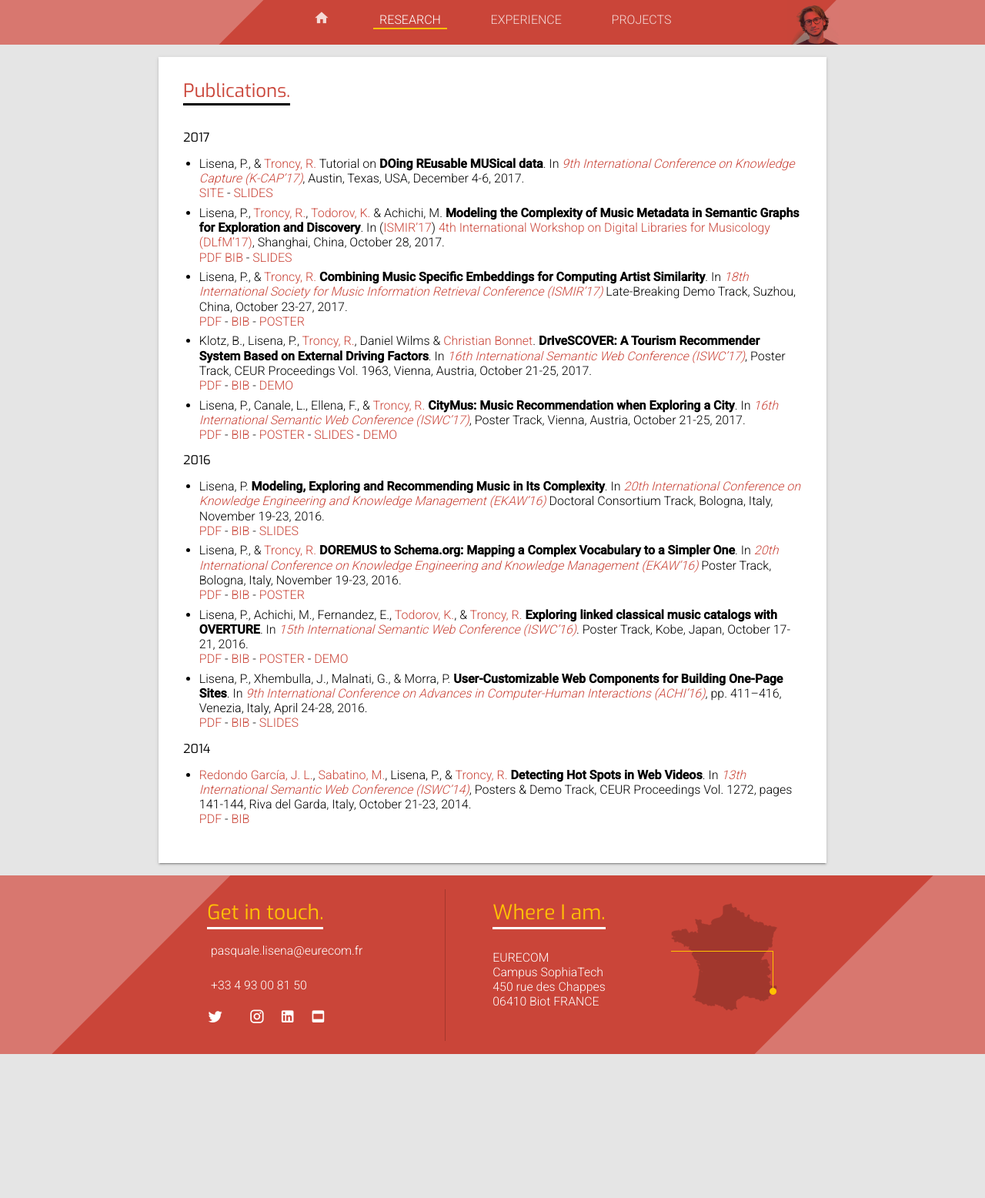
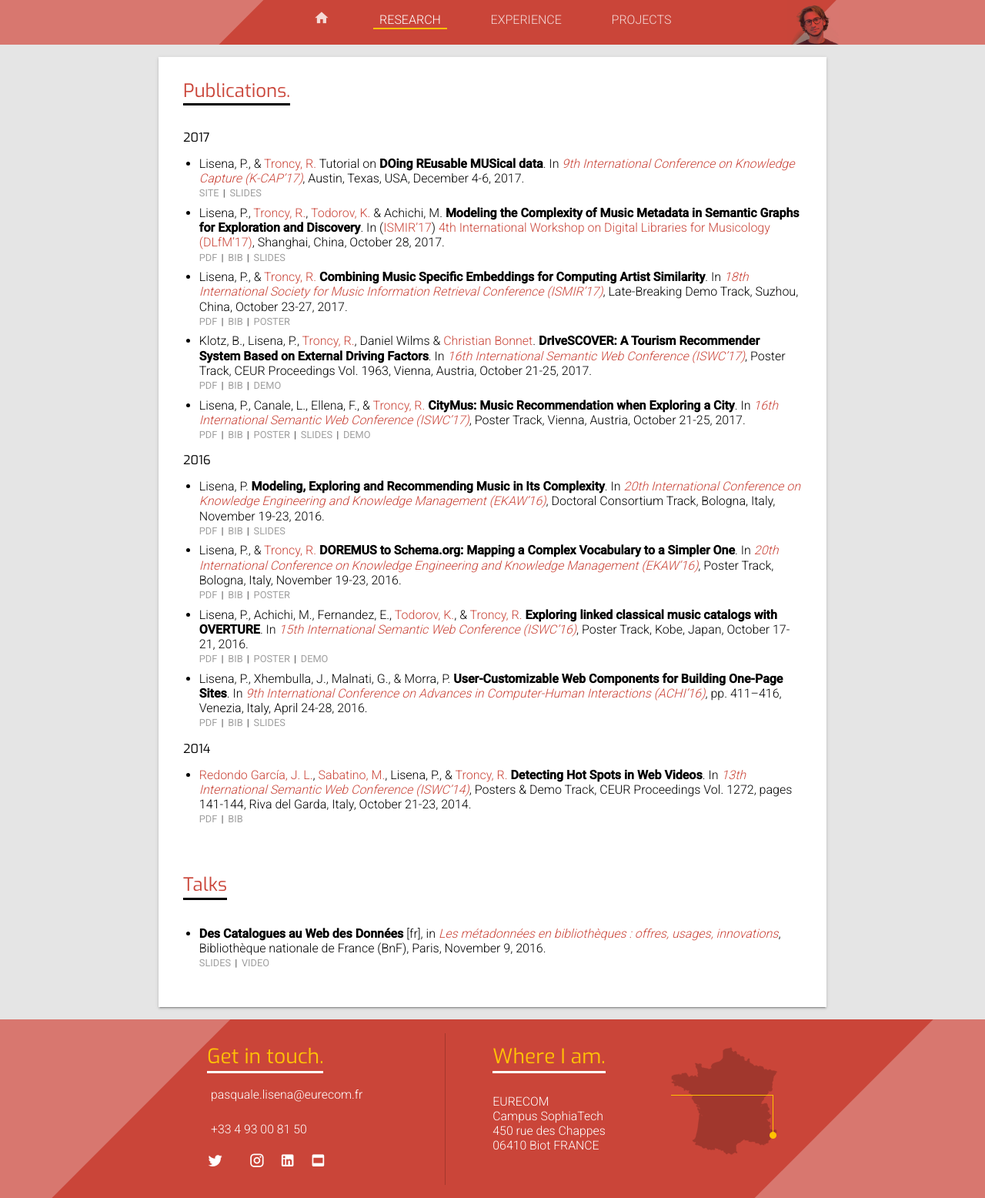
Before and after one commit to pasqLisena/pasqLisena.github.io, a Jekyll site: the page built from research.md, in a window 1280 px wide. Shown: the whole page at 77% size. Built offline with Jekyll 4.4.1, drawn with Linux system fonts in a browser that asks for light colours; nearby versions of some CDN libraries; before the commit the page ends 1369 px from its top, so only the background shows below that.

Commit message:
contents

```diff
--- a/_layouts/default.html
+++ b/_layouts/default.html
@@ -5,7 +5,7 @@
   <meta charset="utf-8">
   <title>{{ page.title }}</title>
   <meta name="author" content="Pasquale Lisena">
-  <meta name="description" content="Personal page of Pasquale Lisena, web engineer and researcher.">
+  <meta name="description" content="{{ page.description }}">
   <meta name="viewport" content="width=device-width, initial-scale=1">
   <meta name="google-site-verification" content="3k-A4xWf0y4Aqrq9-AOD89DWNM0jLBQdeMYODzbnr7E" />
 
@@ -22,7 +22,7 @@
       <div class="box">
         {{ content }}
       </div>
-      <div class="box twitter">
+      <div class="box twitter" id="twitter">
         <a class="twitter-timeline" data-width="400" data-tweet-limit="2" data-link-color="#ca4539" href="https://twitter.com/PasqLisena">Tweets by PasqLisena</a>
         <script async src="//platform.twitter.com/widgets.js" charset="utf-8"></script>
       </div>
--- a/css/style.css
+++ b/css/style.css
@@ -115,6 +115,9 @@ h1 {
   border-bottom: 0.2rem solid #000;
   margin-bottom: 1.4em;
 }
+h1:not(:first-of-type) {
+  margin-top: 2em;
+}
 h2 {
   font-family: 'Exo', sans-serif;
   font-size: 1em;
@@ -200,6 +203,76 @@ nav {
 }
 strong {
   font-weight: bold;
+}
+.demo {
+  margin-bottom: 2em;
+}
+@media only screen and (min-width: 600px) {
+  .demo {
+    display: -webkit-box;
+    display: -moz-box;
+    display: -webkit-flex;
+    display: -ms-flexbox;
+    display: box;
+    display: flex;
+  }
+  .demo p {
+    padding-left: 1em;
+  }
+  .demo h2 {
+    -webkit-box-flex: 1;
+    -moz-box-flex: 1;
+    -o-box-flex: 1;
+    box-flex: 1;
+    -webkit-flex: 0 0 5em;
+    -ms-flex: 0 0 5em;
+    flex: 0 0 5em;
+  }
+  .demo img {
+    max-width: 10em;
+  }
+}
+.project {
+  margin-bottom: 3em;
+}
+.project > p > img {
+  max-width: 10em;
+}
+@media only screen and (min-width: 400px) {
+  .project > p > img {
+    float: right;
+  }
+}
+.project blockquote {
+  opacity: 0.5;
+  -ms-filter: "progid:DXImageTransform.Microsoft.Alpha(Opacity=50)";
+  filter: alpha(opacity=50);
+  font-size: 0.8em;
+  margin-bottom: 0.3em;
+}
+.links {
+  display: block;
+  font-size: 0.8em;
+}
+.links a {
+  font-weight: 400 !important;
+  color: #777;
+  opacity: 0.7;
+  -ms-filter: "progid:DXImageTransform.Microsoft.Alpha(Opacity=70)";
+  filter: alpha(opacity=70);
+}
+.links a:hover {
+  opacity: 1;
+  -ms-filter: none;
+  filter: none;
+}
+.links a:after {
+  margin: 0 0.2em 0 0.4em;
+  content: '|';
+  color: #000;
+}
+.links a:last-of-type:after {
+  content: none;
 }
 #mainHeader {
   display: block;
--- a/research.md
+++ b/research.md
@@ -10,60 +10,85 @@ list: [1,2,3]
 ## 2017
 
 - Lisena, P., & [Troncy, R.](http://www.eurecom.fr/~troncy/) Tutorial on **DOing REusable MUSical data**. In *[9th International Conference on Knowledge Capture (K-CAP'17)](http://k-cap2017.org/)*, Austin, Texas, USA, December 4-6, 2017.
-[SITE](https://doremus-anr.github.io/kcap17_tutorial/) -
+<span class="links" markdown="1">
+[SITE](https://doremus-anr.github.io/kcap17_tutorial/)
 [SLIDES](https://doremus-anr.github.io/kcap17_tutorial/slides.html)
+</span>
 
 - Lisena, P., [Troncy, R.](http://www.eurecom.fr/~troncy/), [Todorov, K.](https://www.lirmm.fr/users/utilisateurs-lirmm/konstantin-todorov) & Achichi, M. **Modeling the Complexity of Music Metadata in Semantic Graphs for Exploration and Discovery**. In ([ISMIR'17](https://ismir2017.smcnus.org/)) **[4th International Workshop on Digital Libraries for Musicology (DLfM'17)](http://www.transforming-musicology.org/dlfm2017/)**, Shanghai, China, October 28, 2017.
+<span class="links" markdown="1">
 [PDF](http://www.eurecom.fr/fr/publication/5307/download/data-publi-5307.pdf)
-[BIB](./publication/lisena2017modeling.bib) -
+[BIB](./publication/lisena2017modeling.bib)
 [SLIDES](https://www.slideshare.net/SquaLeLis/modeling-the-complexity-of-music-metadata-in-semantic-graphs-for-exploration-and-discovery-81662834)
+</span>
 
-- Lisena, P., & [Troncy, R.](http://www.eurecom.fr/~troncy/) **Combining Music Specific Embeddings for Computing Artist Similarity**. In *[18th International Society for Music Information Retrieval Conference (ISMIR'17)](https://ismir2017.smcnus.org/)* Late-Breaking Demo Track, Suzhou, China, October 23-27, 2017.
-[PDF](http://www.eurecom.fr/fr/publication/5361/download/data-publi-5361.pdf) -
-[BIB](./publication/lisena2017artistsimilarity.bib) -
+- Lisena, P., & [Troncy, R.](http://www.eurecom.fr/~troncy/) **Combining Music Specific Embeddings for Computing Artist Similarity**. In *[18th International Society for Music Information Retrieval Conference (ISMIR'17)](https://ismir2017.smcnus.org/)*, Late-Breaking Demo Track, Suzhou, China, October 23-27, 2017.
+<span class="links" markdown="1">
+[PDF](http://www.eurecom.fr/fr/publication/5361/download/data-publi-5361.pdf)
+[BIB](./publication/lisena2017artistsimilarity.bib)
 [POSTER](https://drive.google.com/file/d/0ByLy_xr6iMAYOFREZ3RkSThjcms/view)
+</span>
 
 - Klotz, B., Lisena, P., [Troncy, R.](http://www.eurecom.fr/~troncy/), Daniel Wilms & [Christian Bonnet](http://www.eurecom.fr/en/people/bonnet-christian). **DrIveSCOVER: A Tourism Recommender
 System Based on External Driving Factors**. In *[16th International Semantic Web Conference (ISWC'17)](http://iswc2017.semanticweb.org/)*, Poster Track, CEUR Proceedings Vol. 1963, Vienna, Austria, October 21-25, 2017.
-[PDF](http://www.eurecom.fr/~troncy/Publications/Klotz_Troncy-iswc17.pdf) -
-[BIB](./publications/klotz2017drivescover.bib) -
+<span class="links" markdown="1">
+[PDF](http://www.eurecom.fr/~troncy/Publications/Klotz_Troncy-iswc17.pdf)
+[BIB](./publications/klotz2017drivescover.bib)
 [DEMO](http://drivescover.eurecom.fr/)
+</span>
 
 - Lisena, P., Canale, L., Ellena, F., & [Troncy, R.](http://www.eurecom.fr/~troncy/) **CityMus: Music Recommendation when Exploring a City**. In *[16th International Semantic Web Conference (ISWC'17)](http://iswc2017.semanticweb.org/)*, Poster Track, Vienna, Austria, October 21-25, 2017.
-[PDF](http://www.eurecom.fr/~troncy/Publications/Lisena_Troncy-iswc17.pdf) -
-[BIB](./publications/lisena2017citymus.bib) -
-[POSTER](https://drive.google.com/file/d/0B07-9WSsWiOuZkhscTNJdEE3Y0U/view?usp=sharing) -
-[SLIDES](https://docs.google.com/presentation/d/1UqjRT2UrgYTE65wLAtynNRMo0Bks29aV3gOQjVfmrdU/edit?usp=sharing) -
+<span class="links" markdown="1">
+[PDF](http://www.eurecom.fr/~troncy/Publications/Lisena_Troncy-iswc17.pdf)
+[BIB](./publications/lisena2017citymus.bib)
+[POSTER](https://drive.google.com/file/d/0B07-9WSsWiOuZkhscTNJdEE3Y0U/view?usp=sharing)
+[SLIDES](https://docs.google.com/presentation/d/1UqjRT2UrgYTE65wLAtynNRMo0Bks29aV3gOQjVfmrdU/edit?usp=sharing)
 [DEMO](https://citymus.doremus.org)
+</span>
 
 ## 2016
 
-- Lisena, P. **Modeling, Exploring and Recommending Music in Its Complexity**. In *[20th International Conference on Knowledge Engineering and Knowledge Management (EKAW'16)](http://ekaw2016.cs.unibo.it/)* Doctoral Consortium Track, Bologna, Italy, November 19-23, 2016.
-[PDF](http://www.eurecom.fr/fr/publication/5057/download/data-publi-5057.pdf) -
-[BIB](./publication/lisena2016musiccomplexity.bib) -
+- Lisena, P. **Modeling, Exploring and Recommending Music in Its Complexity**. In *[20th International Conference on Knowledge Engineering and Knowledge Management (EKAW'16)](http://ekaw2016.cs.unibo.it/)*, Doctoral Consortium Track, Bologna, Italy, November 19-23, 2016.
+<span class="links" markdown="1">
+[PDF](http://www.eurecom.fr/fr/publication/5057/download/data-publi-5057.pdf)
+[BIB](./publication/lisena2016musiccomplexity.bib)
 [SLIDES](https://docs.google.com/presentation/d/1JXzVOCmK-Szv53qKd2FZoxR9Mkd20ycblDLNDvMfMM8/edit?usp=sharing)
+</span>
 
-- Lisena, P., & [Troncy, R.](http://www.eurecom.fr/~troncy/) **DOREMUS to Schema.org: Mapping a Complex Vocabulary to a Simpler One**. In *[20th International Conference on Knowledge Engineering and Knowledge Management (EKAW'16)](http://ekaw2016.cs.unibo.it/)* Poster Track, Bologna, Italy, November 19-23, 2016.
-[PDF](http://www.eurecom.fr/~troncy/Publications/Lisena_Troncy-ekaw16.pdf) -
-[BIB](./publication/lisena2016schemaorg.bib) -
+- Lisena, P., & [Troncy, R.](http://www.eurecom.fr/~troncy/) **DOREMUS to Schema.org: Mapping a Complex Vocabulary to a Simpler One**. In *[20th International Conference on Knowledge Engineering and Knowledge Management (EKAW'16)](http://ekaw2016.cs.unibo.it/)*, Poster Track, Bologna, Italy, November 19-23, 2016.
+<span class="links" markdown="1">
+[PDF](http://www.eurecom.fr/~troncy/Publications/Lisena_Troncy-ekaw16.pdf)
+[BIB](./publication/lisena2016schemaorg.bib)
 [POSTER](http://www.eurecom.fr/~troncy/Publications/Lisena_Troncy-ekaw16-poster.pdf)
+</span>
 
-- Lisena, P., Achichi, M., Fernandez, E., [Todorov, K.](https://www.lirmm.fr/users/utilisateurs-lirmm/konstantin-todorov), & [Troncy, R.](http://www.eurecom.fr/~troncy/) **Exploring linked classical music catalogs with OVERTURE**. In *[15th International Semantic Web Conference (ISWC'16)](http://iswc2016.semanticweb.org/)*. Poster Track, Kobe, Japan, October 17-21, 2016.
-[PDF](http://www.eurecom.fr/en/publication/5010/download/data-publi-5010.pdf) -
-[BIB](.publications/lisena2016overture.bib) -
-[POSTER](http://www.eurecom.fr/~troncy/Publications/Lisena_Troncy-iswc16-poster.pdf) -
+- Lisena, P., Achichi, M., Fernandez, E., [Todorov, K.](https://www.lirmm.fr/users/utilisateurs-lirmm/konstantin-todorov), & [Troncy, R.](http://www.eurecom.fr/~troncy/) **Exploring linked classical music catalogs with OVERTURE**. In *[15th International Semantic Web Conference (ISWC'16)](http://iswc2016.semanticweb.org/)*, Poster Track, Kobe, Japan, October 17-21, 2016.
+<span class="links" markdown="1">
+[PDF](http://www.eurecom.fr/en/publication/5010/download/data-publi-5010.pdf)
+[BIB](.publications/lisena2016overture.bib)
+[POSTER](http://www.eurecom.fr/~troncy/Publications/Lisena_Troncy-iswc16-poster.pdf)
 [DEMO](http://overture.doremus.org)
+</span>
 
 - Lisena, P., Xhembulla, J., Malnati, G., & Morra, P. **User-Customizable Web Components for Building One-Page Sites**. In *[9th International Conference on Advances in Computer-Human Interactions (ACHI’16)](https://www.iaria.org/conferences2016/ACHI16.html)*, pp. 411–416, Venezia, Italy, April 24-28, 2016.
-[PDF](http://porto.polito.it/2643086/1/achi_2016_19_40_20117.pdf) -
-[BIB](./publications/lisena2016webcomponents.bib) -
+<span class="links" markdown="1">
+[PDF](http://porto.polito.it/2643086/1/achi_2016_19_40_20117.pdf)
+[BIB](./publications/lisena2016webcomponents.bib)
 [SLIDES](https://www.slideshare.net/SquaLeLis/usercustomizable-web-components-for-building-onepage-sites)
+</span>
 
 ## 2014
 
 - [Redondo García, J. L.](http://jluisred.github.io/), [Sabatino, M.](https://marsab.github.io), Lisena, P., & [Troncy, R.](http://www.eurecom.fr/~troncy/) **Detecting Hot Spots in Web Videos**. In *[13th International Semantic Web Conference (ISWC'14)](http://iswc2014.semanticweb.org/)*, Posters & Demo Track, CEUR Proceedings Vol. 1272, pages 141-144, Riva del Garda, Italy, October 21-23, 2014.
-[PDF](http://www.eurecom.fr/en/publication/4399/download/mm-publi-4399.pdf) -
+<span class="links" markdown="1">
+[PDF](http://www.eurecom.fr/en/publication/4399/download/mm-publi-4399.pdf)
 [BIB](./publications/redondo2014hotspots.bib)
+</span>
 
-
-<!-- # Demos -->
+# Talks
+- **Des Catalogues au Web des Données** [fr], in
+*[Les métadonnées en bibliothèques : offres, usages, innovations](https://www.transition-bibliographique.fr/16-09-26_jp_metadonnees_inscriptions/)*, Bibliothèque nationale de France (BnF), Paris, November 9, 2016.
+<span class="links" markdown="1">
+[SLIDES](https://docs.google.com/presentation/d/1gVckHWirYc_1ELD5Pen58BNPw3InFubb5eV_nunnMEQ/edit?usp=sharing)
+[VIDEO](http://www.bnf.fr/fr/professionnels/anx_journees_pros_videos/a.video_161109_presentation_doremus.html)
+</span>
```
Also changed, not shown: _styl/main.styl (+40 -0 lines), experience.md (+25 -2 lines), index.md (+1 -1 lines), projects.md (+40 -3 lines), images/logo/cityMUS.png (added), images/logo/hyperted.png (added).
